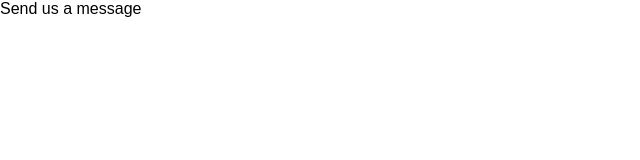
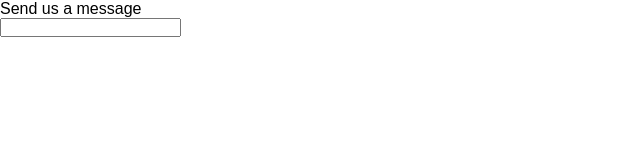
Before and after one commit to benessilfie/Responsive-Form, a plain HTML site: page index.html in a window 1280 px wide. Shown: the whole page, without its empty margins (0-640 px from the left). Drawn offline with Linux system fonts and the light colour scheme.

Commit message:
commit to main

```diff
--- a/index.html
+++ b/index.html
@@ -15,7 +15,9 @@
         <form action="#">
             <div class="dbl-field">
                 <div class="field">
-
+                    <div class="field">
+                        <input type="text" placeholder="">
+                    </div>
                 </div>
             </div>
         </form>
```
